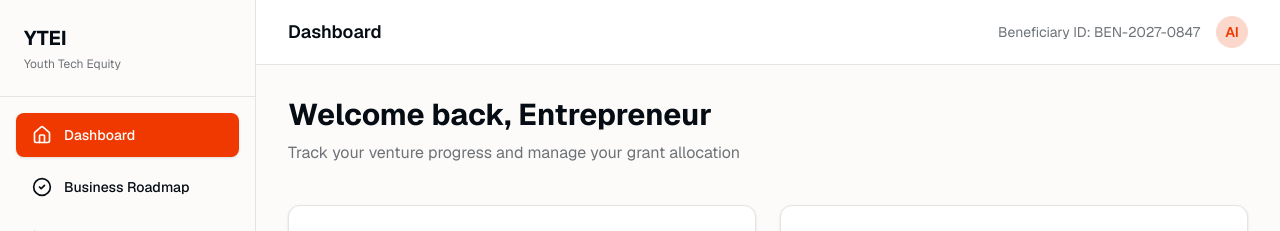
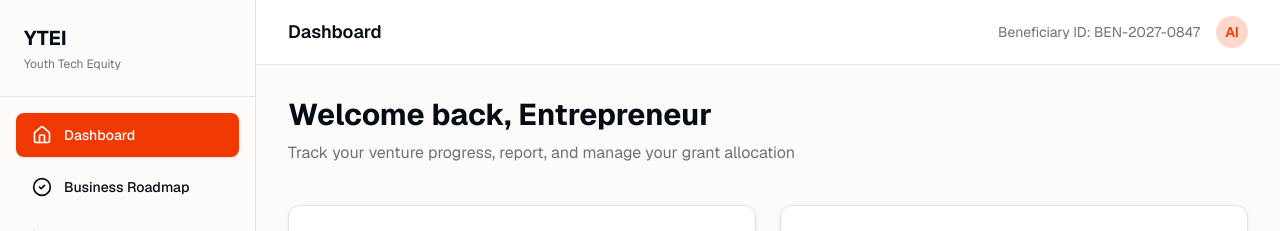
Before and after one commit to tomisile/grant-beneficiary-dashboard, a Next.js app: page /dashboard in a window 1280 px wide. Shown: the top 231 px of the page. Built offline with nearby package versions, Linux system fonts and the light colour scheme.

Commit message:
doc: change headline and description

```diff
--- a/app/dashboard/page.tsx
+++ b/app/dashboard/page.tsx
@@ -18,7 +18,7 @@ export default function Dashboard() {
           {/* Welcome Section */}
           <div className="mb-10">
             <h2 className="text-3xl font-bold text-foreground mb-2">Welcome back, Entrepreneur</h2>
-            <p className="text-muted-foreground">Track your venture progress and manage your grant allocation</p>
+            <p className="text-muted-foreground">Track your venture progress, report, and manage your grant allocation</p>
           </div>
 
           {/* Key Metrics Grid */}
--- a/app/layout.tsx
+++ b/app/layout.tsx
@@ -8,8 +8,8 @@ const _geist = Geist({ subsets: ["latin"] })
 const _geistMono = Geist_Mono({ subsets: ["latin"] })
 
 export const metadata: Metadata = {
-  title: "Youth Empowerment Initiative - Beneficiary Dashboard",
-  description: "Track your business progress, manage your grant, and achieve your entrepreneurial goals",
+  title: "Grant Beneficiary Dashboard",
+  description: "Track your venture progress, report, and manage your grant allocation",
   generator: "v0.app",
   icons: {
     icon: [
```
